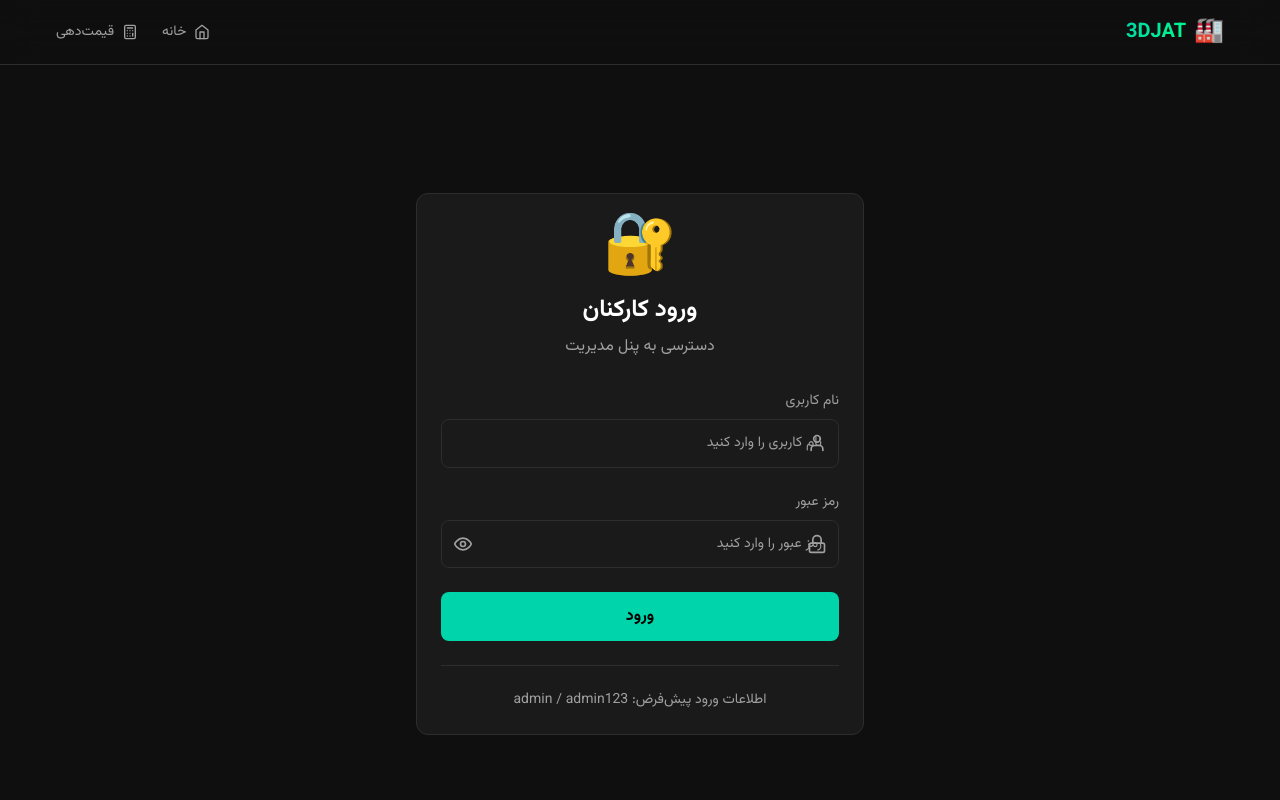
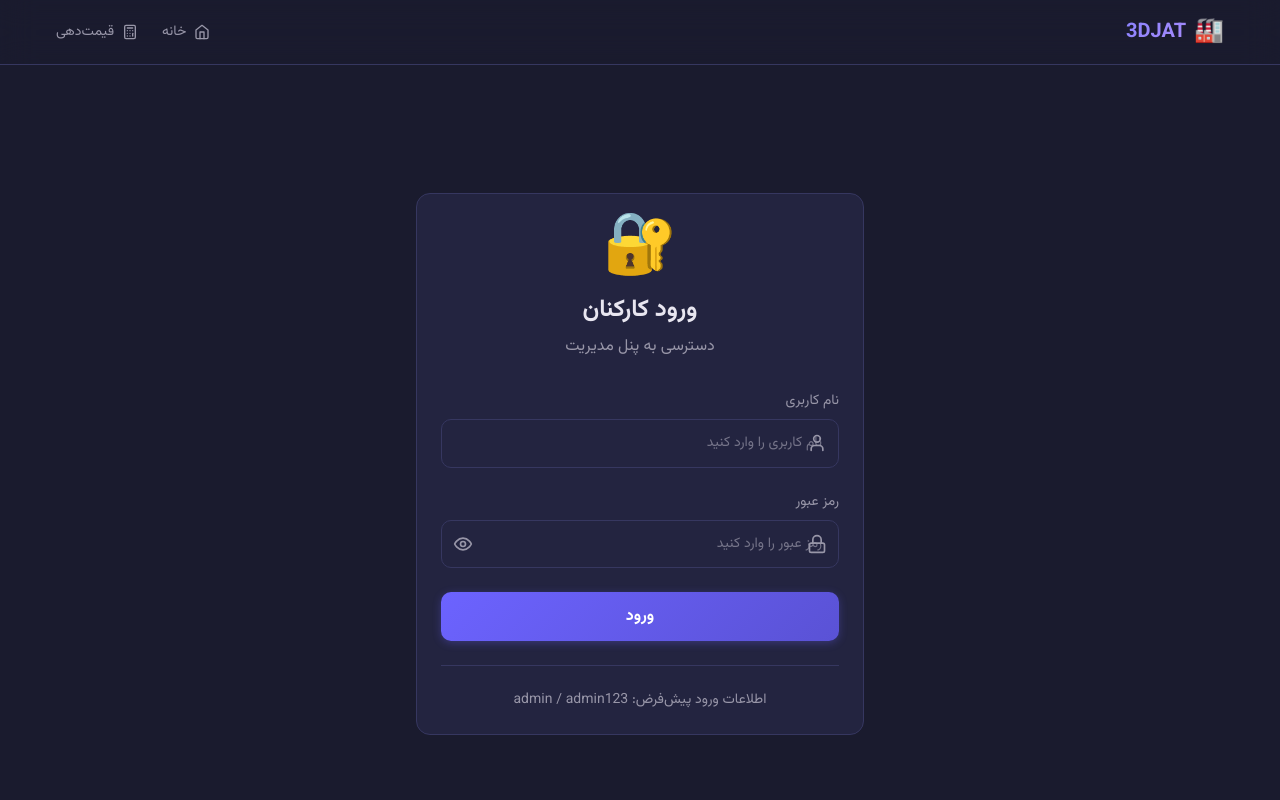
Before and after one commit to ba4b0d/quote-mvpp, a React (Vite) app in the folder frontend/: page /login in a window 1280 px wide. Shown: the top 800 px of the page. Built offline with nearby package versions, Linux system fonts and the light colour scheme.

Commit message:
feat: new chill dark theme (purple/blue) + fix admin page rendering

```diff
--- a/frontend/src/components/ModelViewer.tsx
+++ b/frontend/src/components/ModelViewer.tsx
@@ -18,7 +18,7 @@ interface ModelMetrics {
 function ModelScene({ onMetricsChange }: { onMetricsChange?: (metrics: ModelMetrics) => void }) {
   const geometry = useMemo(() => new THREE.BoxGeometry(2, 2, 2), [])
   const material = useMemo(() => new THREE.MeshStandardMaterial({
-    color: 0x00d4aa,
+    color: 0x6C63FF,
     metalness: 0.3,
     roughness: 0.4,
   }), [])
--- a/frontend/src/main.tsx
+++ b/frontend/src/main.tsx
@@ -14,20 +14,22 @@ ReactDOM.createRoot(document.getElementById('root')!).render(
         toastOptions={{
           duration: 4000,
           style: {
-            background: '#1a1a1a',
-            color: '#fff',
-            border: '1px solid #2d2d2e',
+            background: '#232440',
+            color: '#e8e6f0',
+            border: '1px solid #363760',
+            fontFamily: 'Vazirmatn, system-ui, sans-serif',
+            borderRadius: '12px',
           },
           success: {
             iconTheme: {
-              primary: '#00d4aa',
-              secondary: '#0f0f0f',
+              primary: '#6C63FF',
+              secondary: '#232440',
             },
           },
           error: {
             iconTheme: {
-              primary: '#ef4444',
-              secondary: '#0f0f0f',
+              primary: '#ff6b6b',
+              secondary: '#232440',
             },
           },
         }}
--- a/frontend/src/styles/globals.css
+++ b/frontend/src/styles/globals.css
@@ -5,16 +5,19 @@
 @tailwind utilities;
 
 :root {
-  --primary: #00d4aa;
-  --primary-dark: #00b894;
-  --background: #0f0f0f;
-  --surface: #1a1a1a;
-  --surface-light: #2d2d2e;
-  --text: #ffffff;
-  --text-secondary: #a0a0a0;
-  --error: #ef4444;
-  --success: #22c55e;
-  --warning: #f59e0b;
+  --primary: #6C63FF;
+  --primary-dark: #5A52D5;
+  --primary-light: #8B83FF;
+  --background: #1a1b2e;
+  --surface: #232440;
+  --surface-light: #2e2f52;
+  --surface-hover: #363760;
+  --text: #e8e6f0;
+  --text-secondary: #9896a8;
+  --error: #ff6b6b;
+  --success: #51cf66;
+  --warning: #ffd43b;
+  --border: #363760;
 }
 
 * {
@@ -28,29 +31,30 @@ body {
   background-color: var(--background);
   color: var(--text);
   line-height: 1.6;
+  min-height: 100vh;
 }
 
 a {
-  color: var(--primary);
+  color: var(--primary-light);
   text-decoration: none;
 }
 
 a:hover {
-  color: #00ff88;
+  color: #a9a7ff;
 }
 
 /* Custom scrollbar */
 ::-webkit-scrollbar {
-  width: 8px;
+  width: 6px;
 }
 
 ::-webkit-scrollbar-track {
-  background: var(--surface);
+  background: var(--background);
 }
 
 ::-webkit-scrollbar-thumb {
   background: var(--surface-light);
-  border-radius: 4px;
+  border-radius: 3px;
 }
 
 ::-webkit-scrollbar-thumb:hover {
@@ -78,14 +82,14 @@ a:hover {
 
 /* Glass effect */
 .glass {
-  background: rgba(26, 26, 26, 0.8);
-  backdrop-filter: blur(10px);
-  border: 1px solid rgba(255, 255, 255, 0.1);
+  background: rgba(35, 36, 64, 0.85);
+  backdrop-filter: blur(12px);
+  border: 1px solid var(--border);
 }
 
 /* Gradient text */
 .gradient-text {
-  background: linear-gradient(135deg, var(--primary), #00ff88);
+  background: linear-gradient(135deg, var(--primary-light), #a78bfa);
   -webkit-background-clip: text;
   -webkit-text-fill-color: transparent;
   background-clip: text;
@@ -93,11 +97,11 @@ a:hover {
 
 /* Button styles */
 .btn-primary {
-  background-color: var(--primary);
-  color: #000;
-  font-weight: bold;
+  background: linear-gradient(135deg, var(--primary), var(--primary-dark));
+  color: #fff;
+  font-weight: 600;
   padding: 12px 24px;
-  border-radius: 8px;
+  border-radius: 10px;
   border: none;
   cursor: pointer;
   transition: all 0.2s ease;
@@ -105,35 +109,42 @@ a:hover {
   align-items: center;
   justify-content: center;
   gap: 8px;
+  font-family: 'Vazirmatn', system-ui, sans-serif;
+  box-shadow: 0 2px 8px rgba(108, 99, 255, 0.3);
 }
 
 .btn-primary:hover {
-  background-color: var(--primary-dark);
+  background: linear-gradient(135deg, var(--primary-light), var(--primary));
+  box-shadow: 0 4px 16px rgba(108, 99, 255, 0.4);
+  transform: translateY(-1px);
 }
 
 .btn-primary:disabled {
   opacity: 0.5;
   cursor: not-allowed;
+  transform: none;
 }
 
 .btn-secondary {
   background-color: var(--surface-light);
-  color: #fff;
+  color: var(--text);
   font-weight: 500;
   padding: 12px 24px;
-  border-radius: 8px;
-  border: 1px solid var(--surface-light);
+  border-radius: 10px;
+  border: 1px solid var(--border);
   cursor: pointer;
   transition: all 0.2s ease;
   display: inline-flex;
   align-items: center;
   justify-content: center;
   gap: 8px;
+  font-family: 'Vazirmatn', system-ui, sans-serif;
 }
 
 .btn-secondary:hover {
   border-color: var(--primary);
-  color: var(--primary);
+  color: var(--primary-light);
+  background-color: var(--surface-hover);
 }
 
 .btn-ghost {
@@ -146,10 +157,12 @@ a:hover {
   align-items: center;
   gap: 8px;
   transition: all 0.2s ease;
+  font-family: 'Vazirmatn', system-ui, sans-serif;
+  border-radius: 8px;
 }
 
 .btn-ghost:hover {
-  color: #fff;
+  color: var(--text);
   background-color: var(--surface-light);
 }
 
@@ -157,10 +170,10 @@ a:hover {
 .input {
   width: 100%;
   background-color: var(--surface);
-  border: 1px solid var(--surface-light);
-  border-radius: 8px;
+  border: 1px solid var(--border);
+  border-radius: 10px;
   padding: 12px 16px;
-  color: #fff;
+  color: var(--text);
   font-size: 14px;
   font-family: 'Vazirmatn', system-ui, sans-serif;
   transition: all 0.2s ease;
@@ -170,35 +183,37 @@ a:hover {
 
 .input::placeholder {
   color: var(--text-secondary);
+  opacity: 0.7;
 }
 
 .input:focus {
   outline: none;
   border-color: var(--primary);
-  box-shadow: 0 0 0 2px rgba(0, 212, 170, 0.2);
+  box-shadow: 0 0 0 3px rgba(108, 99, 255, 0.15);
 }
 
 /* Card styles */
 .card {
   background-color: var(--surface);
-  border: 1px solid var(--surface-light);
-  border-radius: 12px;
+  border: 1px solid var(--border);
+  border-radius: 14px;
   padding: 24px;
   transition: all 0.3s ease;
 }
 
 .card:hover {
-  border-color: rgba(0, 212, 170, 0.3);
+  border-color: rgba(108, 99, 255, 0.3);
+  box-shadow: 0 4px 20px rgba(0, 0, 0, 0.2);
 }
 
 /* Select styles */
 .select {
   width: 100%;
   background-color: var(--surface);
-  border: 1px solid var(--surface-light);
-  border-radius: 8px;
-  padding: 12px 40px 12px 16px;
-  color: #fff;
+  border: 1px solid var(--border);
+  border-radius: 10px;
+  padding: 12px 16px 12px 40px;
+  color: var(--text);
   font-size: 14px;
   font-family: 'Vazirmatn', system-ui, sans-serif;
   appearance: none;
@@ -218,37 +233,38 @@ a:hover {
 .select:focus {
   outline: none;
   border-color: var(--primary);
-  box-shadow: 0 0 0 2px rgba(0, 212, 170, 0.2);
+  box-shadow: 0 0 0 3px rgba(108, 99, 255, 0.15);
 }
 
 /* Slider styles */
 .slider {
   width: 100%;
-  height: 8px;
+  height: 6px;
   background-color: var(--surface-light);
-  border-radius: 4px;
+  border-radius: 3px;
   appearance: none;
   cursor: pointer;
 }
 
 .slider::-webkit-slider-thumb {
   appearance: none;
-  width: 20px;
-  height: 20px;
-  background-color: var(--primary);
+  width: 18px;
+  height: 18px;
+  background: var(--primary);
   border-radius: 50%;
   cursor: pointer;
   transition: transform 0.2s ease;
+  box-shadow: 0 2px 6px rgba(108, 99, 255, 0.4);
 }
 
 .slider::-webkit-slider-thumb:hover {
-  transform: scale(1.1);
+  transform: scale(1.2);
 }
 
 .slider::-moz-range-thumb {
-  width: 20px;
-  height: 20px;
-  background-color: var(--primary);
+  width: 18px;
+  height: 18px;
+  background: var(--primary);
   border-radius: 50%;
   border: none;
   cursor: pointer;
@@ -258,23 +274,21 @@ a:hover {
 .spinner {
   width: 32px;
   height: 32px;
-  border: 4px solid var(--surface-light);
+  border: 3px solid var(--surface-light);
   border-top-color: var(--primary);
   border-radius: 50%;
-  animation: spin 1s linear infinite;
+  animation: spin 0.8s linear infinite;
 }
 
 @keyframes spin {
-  to {
-    transform: rotate(360deg);
-  }
+  to { transform: rotate(360deg); }
 }
 
 /* Tooltip */
 .tooltip {
   position: absolute;
   background-color: var(--surface-light);
-  color: #fff;
+  color: var(--text);
   font-size: 14px;
   padding: 8px 12px;
   border-radius: 8px;
@@ -332,349 +346,138 @@ a:hover {
 }
 
 /* Spacing */
-.gap-2 {
-  gap: 8px;
-}
+.gap-2 { gap: 8px; }
+.gap-3 { gap: 12px; }
+.gap-4 { gap: 16px; }
+.gap-6 { gap: 24px; }
+.gap-8 { gap: 32px; }
 
-.gap-4 {
-  gap: 16px;
-}
+.p-4 { padding: 16px; }
+.p-6 { padding: 24px; }
+.p-8 { padding: 32px; }
 
-.gap-6 {
-  gap: 24px;
-}
+.py-2 { padding-top: 8px; padding-bottom: 8px; }
+.py-3 { padding-top: 12px; padding-bottom: 12px; }
+.py-4 { padding-top: 16px; padding-bottom: 16px; }
+.py-8 { padding-top: 32px; padding-bottom: 32px; }
+.py-12 { padding-top: 48px; padding-bottom: 48px; }
+.py-20 { padding-top: 80px; padding-bottom: 80px; }
 
-.gap-8 {
-  gap: 32px;
-}
+.px-4 { padding-left: 16px; padding-right: 16px; }
+.px-6 { padding-left: 24px; padding-right: 24px; }
 
-.p-4 {
-  padding: 16px;
-}
+.mb-2 { margin-bottom: 8px; }
+.mb-4 { margin-bottom: 16px; }
+.mb-6 { margin-bottom: 24px; }
+.mb-8 { margin-bottom: 32px; }
+.mb-10 { margin-bottom: 40px; }
+.mb-12 { margin-bottom: 48px; }
 
-.p-6 {
-  padding: 24px;
-}
-
-.p-8 {
-  padding: 32px;
-}
-
-.py-2 {
-  padding-top: 8px;
-  padding-bottom: 8px;
-}
-
-.py-3 {
-  padding-top: 12px;
-  padding-bottom: 12px;
-}
-
-.py-4 {
-  padding-top: 16px;
-  padding-bottom: 16px;
-}
-
-.py-8 {
-  padding-top: 32px;
-  padding-bottom: 32px;
-}
-
-.px-4 {
-  padding-left: 16px;
-  padding-right: 16px;
-}
-
-.px-6 {
-  padding-left: 24px;
-  padding-right: 24px;
-}
-
-.mb-2 {
-  margin-bottom: 8px;
-}
-
-.mb-4 {
-  margin-bottom: 16px;
-}
-
-.mb-6 {
-  margin-bottom: 24px;
-}
-
-.mb-8 {
-  margin-bottom: 32px;
-}
-
-.mt-2 {
-  margin-top: 8px;
-}
-
-.mt-4 {
-  margin-top: 16px;
-}
-
-.mt-6 {
-  margin-top: 24px;
-}
-
-.mt-8 {
-  margin-top: 32px;
-}
+.mt-2 { margin-top: 8px; }
+.mt-4 { margin-top: 16px; }
+.mt-6 { margin-top: 24px; }
+.mt-8 { margin-top: 32px; }
+.mt-20 { margin-top: 80px; }
 
 /* Text */
-.text-center {
-  text-align: center;
-}
+.text-center { text-align: center; }
+.text-sm { font-size: 14px; }
+.text-lg { font-size: 18px; }
+.text-xl { font-size: 20px; }
+.text-2xl { font-size: 24px; }
+.text-3xl { font-size: 30px; }
+.text-4xl { font-size: 36px; }
+.text-5xl { font-size: 48px; }
 
-.text-sm {
-  font-size: 14px;
-}
+.font-bold { font-weight: 700; }
+.font-medium { font-weight: 500; }
+.font-normal { font-weight: 400; }
 
-.text-lg {
-  font-size: 18px;
-}
-
-.text-xl {
-  font-size: 20px;
-}
-
-.text-2xl {
-  font-size: 24px;
-}
-
-.text-3xl {
-  font-size: 30px;
-}
-
-.text-4xl {
-  font-size: 36px;
-}
-
-.text-5xl {
-  font-size: 48px;
-}
-
-.font-bold {
-  font-weight: 700;
-}
-
-.font-medium {
-  font-weight: 500;
-}
-
-.text-secondary {
-  color: var(--text-secondary);
-}
+.text-secondary { color: var(--text-secondary); }
 
 /* Flexbox */
-.flex {
-  display: flex;
-}
-
-.flex-col {
-  flex-direction: column;
-}
-
-.items-center {
-  align-items: center;
-}
-
-.justify-center {
-  justify-content: center;
-}
-
-.justify-between {
-  justify-content: space-between;
-}
-
-.gap-2 {
-  gap: 8px;
-}
-
-.gap-3 {
-  gap: 12px;
-}
-
-.gap-4 {
-  gap: 16px;
-}
+.flex { display: flex; }
+.flex-col { flex-direction: column; }
+.flex-1 { flex: 1; }
+.items-center { align-items: center; }
+.justify-center { justify-content: center; }
+.justify-between { justify-content: space-between; }
 
 /* Border */
-.border {
-  border: 1px solid var(--surface-light);
-}
+.border { border: 1px solid var(--border); }
+.border-b { border-bottom: 1px solid var(--border); }
+.border-t { border-top: 1px solid var(--border); }
 
-.border-b {
-  border-bottom: 1px solid var(--surface-light);
-}
+.rounded-lg { border-radius: 8px; }
+.rounded-xl { border-radius: 12px; }
+.rounded-full { border-radius: 9999px; }
 
-.border-t {
-  border-top: 1px solid var(--surface-light);
-}
+/* Background */
+.bg-\[var(--surface)\] { background-color: var(--surface); }
+.bg-\[var(--surface-light)\] { background-color: var(--surface-light); }
+.bg-\[var(--background)\] { background-color: var(--background); }
 
-.rounded-lg {
-  border-radius: 8px;
-}
+/* Overflow */
+.overflow-hidden { overflow: hidden; }
+.overflow-x-auto { overflow-x: auto; }
 
-.rounded-xl {
-  border-radius: 12px;
-}
+/* Position */
+.relative { position: relative; }
+.absolute { position: absolute; }
 
-.rounded-full {
-  border-radius: 9999px;
-}
+/* Display */
+.hidden { display: none; }
+.inline-flex { display: inline-flex; }
+.block { display: block; }
 
 /* Width/Height */
-.w-full {
-  width: 100%;
-}
+.w-full { width: 100%; }
+.h-full { height: 100%; }
+.min-h-screen { min-height: 100vh; }
 
-.h-full {
-  height: 100%;
-}
+/* Max width */
+.max-w-2xl { max-width: 672px; }
+.max-w-4xl { max-width: 896px; }
+.max-w-md { max-width: 448px; }
 
-.min-h-screen {
-  min-height: 100vh;
-}
+/* Shadow */
+.shadow-lg { box-shadow: 0 10px 15px -3px rgba(0, 0, 0, 0.3); }
 
-/* Display */
-.hidden {
-  display: none;
-}
+/* Backdrop */
+.backdrop-blur-lg { backdrop-filter: blur(16px); }
 
-.block {
-  display: block;
-}
-
-.relative {
-  position: relative;
-}
-
-.absolute {
-  position: absolute;
-}
-
-.fixed {
-  position: fixed;
-}
-
-.overflow-hidden {
-  overflow: hidden;
-}
-
-/* Z-index */
-.z-50 {
-  z-index: 50;
-}
+/* Opacity */
+.opacity-0 { opacity: 0; }
+.opacity-50 { opacity: 0.5; }
 
 /* Cursor */
-.cursor-pointer {
-  cursor: pointer;
-}
+.cursor-pointer { cursor: pointer; }
 
-/* Border dashed */
-.border-dashed {
-  border-style: dashed;
-}
+/* Transition */
+.transition-all { transition: all 0.2s ease; }
+.transition-colors { transition: color 0.2s ease, background-color 0.2s ease; }
 
-.border-2 {
-  border-width: 2px;
-}
-
-/* Hover effects */
-.hover\:border-primary:hover {
-  border-color: var(--primary);
-}
-
-.hover\:scale-105:hover {
-  transform: scale(1.05);
-}
-
-.hover\:scale-110:hover {
-  transform: scale(1.1);
-}
-
-/* Transitions */
-.transition-all {
-  transition: all 0.2s ease;
-}
-
-.transition-colors {
-  transition: color 0.2s ease, background-color 0.2s ease, border-color 0.2s ease;
-}
-
-.transition-transform {
-  transform: 0.2s ease;
-}
-
-/* Overflow */
-.overflow-x-auto {
-  overflow-x: auto;
-}
-
-/* Table */
+/* Table styles */
 table {
   width: 100%;
   border-collapse: collapse;
 }
 
-th, td {
+th {
   text-align: right;
-  padding: 12px 0;
-}
-
-th {
+  padding: 12px 16px;
+  font-weight: 500;
   color: var(--text-secondary);
-  font-weight: normal;
-  font-size: 14px;
-  border-bottom: 1px solid var(--surface-light);
+  font-size: 13px;
+  border-bottom: 1px solid var(--border);
 }
 
 td {
-  border-bottom: 1px solid var(--surface-light);
+  padding: 12px 16px;
+  border-bottom: 1px solid var(--border);
+  font-size: 14px;
 }
 
-tr:hover td {
-  background-color: rgba(45, 45, 46, 0.5);
+tr:hover {
+  background-color: var(--surface-hover);
 }
-
-/* Status badge */
-.status-badge {
-  display: inline-block;
-  padding: 4px 8px;
-  border-radius: 4px;
-  font-size: 12px;
-  background-color: rgba(0, 212, 170, 0.2);
-  color: var(--primary);
-}
-
-/* Backgrounds */
-.bg-primary {
-  background-color: var(--primary);
-}
-
-.bg-surface {
-  background-color: var(--surface);
-}
-
-.bg-surface-light {
-  background-color: var(--surface-light);
-}
-
-.bg-background {
-  background-color: var(--background);
-}
-
-/* Colors */
-.text-primary {
-  color: var(--primary);
-}
-
-.text-white {
-  color: #fff;
-}
-
-.text-black {
-  color: #000;
-}
```
Also changed, not shown: 1 other file (tests, documents, lock files or other folders).
